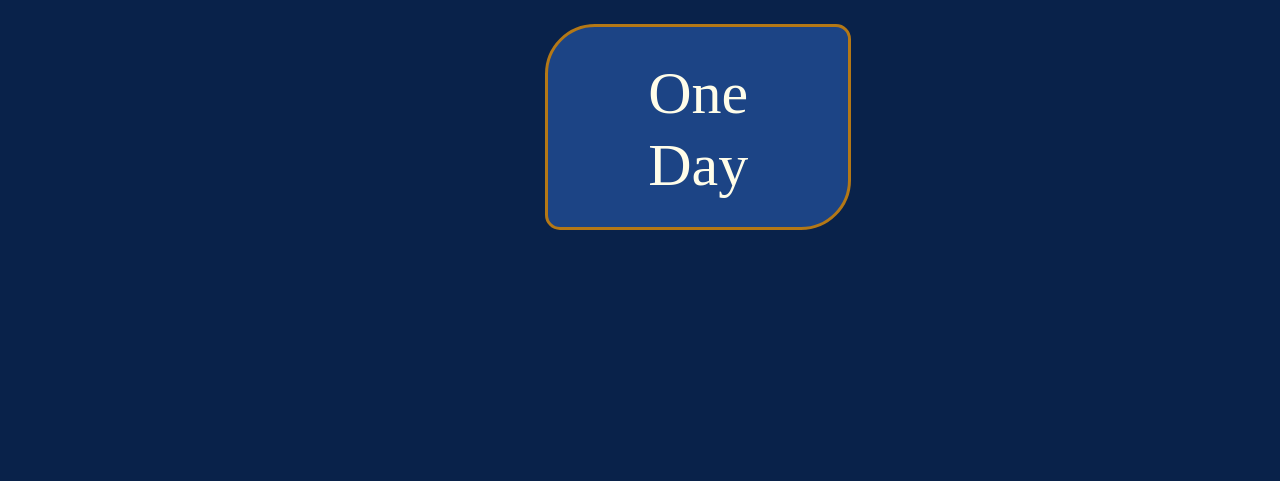
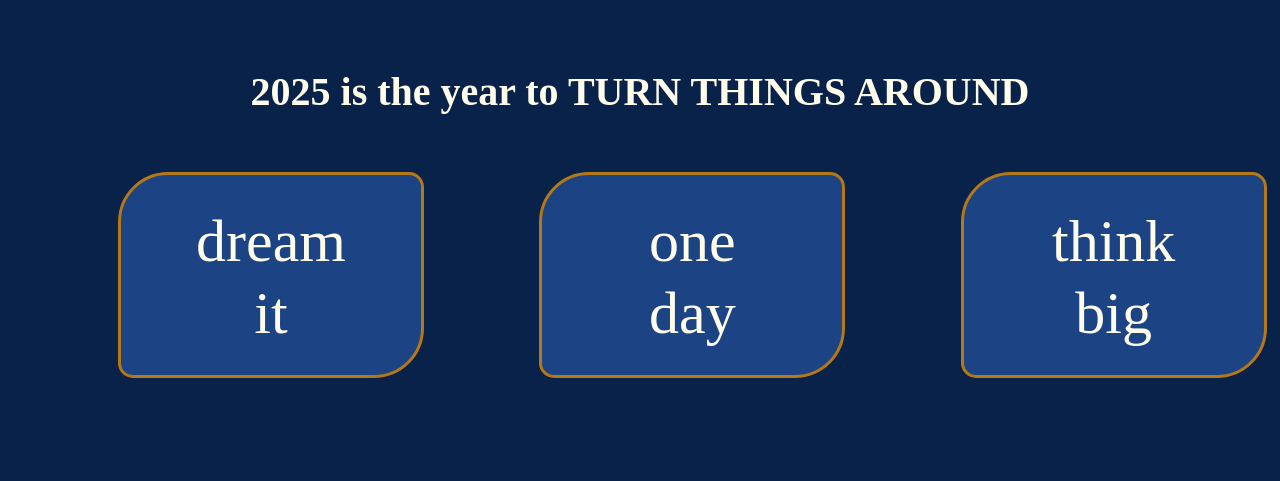
Before and after one commit to CanHazCode/Can-Haz-Goals-2025, a plain HTML site: page index.html in a window 1280 px wide. Shown: the part 906-1387 px from the top of the page. Before the commit the page ends 1236 px from the top, so only its background shows below. Drawn offline with Linux system fonts and the light colour scheme.

Commit message:
Updated Quotes Section to 3 Quotes

```diff
--- a/index.html
+++ b/index.html
@@ -19,7 +19,10 @@
             <figure>
                 <img id = "header_image" src = "https://imgur.com/of2xx75.png" alt = "Goals 2025">
             </figure>
+
         </section>
+
+        <h1> 2025 is the year to TURN THINGS AROUND </h1>
 
         <!---------------------------------------------------MOTIVATIONAL QUOTE SECTION--------------------------------------------------------->
 
@@ -30,12 +33,45 @@
                 <div class="flip-card-quote-content"> <!--Div for the content on the card-->
 
                     <div class="flip-card-quote-front"> <!--Div for the front of the card-->
-                        <p> One </p>
-                        <p> Day</p>
+                        <p> dream </p>
+                        <p> it </p>
                     </div>
 
                     <div class="flip-card-quote-back"> <!--Div for the back of the card-->
-                        <p>Day One!</p>
+                        <p> Do </p>
+                        <p> It! </p>
+                    </div>
+                </div>
+            </div>
+
+            <div class="flip-card-quote"> <!--Div for the card-->
+
+                <div class="flip-card-quote-content"> <!--Div for the content on the card-->
+
+                    <div class="flip-card-quote-front"> <!--Div for the front of the card-->
+                        <p> one </p>
+                        <p> day </p>
+                    </div>
+
+                    <div class="flip-card-quote-back"> <!--Div for the back of the card-->
+                        <p> Day </p>
+                        <p> One! </p>
+                    </div>
+                </div>
+            </div>
+
+            <div class="flip-card-quote"> <!--Div for the card-->
+
+                <div class="flip-card-quote-content"> <!--Div for the content on the card-->
+
+                    <div class="flip-card-quote-front"> <!--Div for the front of the card-->
+                        <p> think </p>
+                        <p> big </p>
+                    </div>
+
+                    <div class="flip-card-quote-back"> <!--Div for the back of the card-->
+                        <p> Act </p>
+                        <p> Bold! </p>
                     </div>
                 </div>
             </div>
--- a/style.css
+++ b/style.css
@@ -1,18 +1,28 @@
 body {
     background-color: #09224a;
+}
+
+h1 {
+    color: #fffde9;
+    text-align: center;
+    margin-top: 70px;
+    font-size: 40px;
 }
 
 #header_image {
     display: block;
     margin-left: auto;
     margin-right: auto;
+    margin-bottom: 5px;
     width: 100%;
 }
 
 #flip_card_quote_section {
     margin: auto;
-    width: 15%;
+    width: 100%;
     padding: 10px;
+    display: flex;
+    justify-content: center;
 }
 
 /* Style the Card */
@@ -21,6 +31,7 @@ body {
     width: 300px;
     height: 200px;
     perspective: 1000px;
+    margin: 20px 100px 100px 100px;
 }
 
 /* Position the front and back side */
@@ -51,7 +62,7 @@ body {
     background-color: #fffde9;
     color: #b47816;
     transform: rotateY(180deg);
-    width: 200px;
+    width: 250px;
     height: 300px;
     border: 3px;
     border-style: solid;
```
